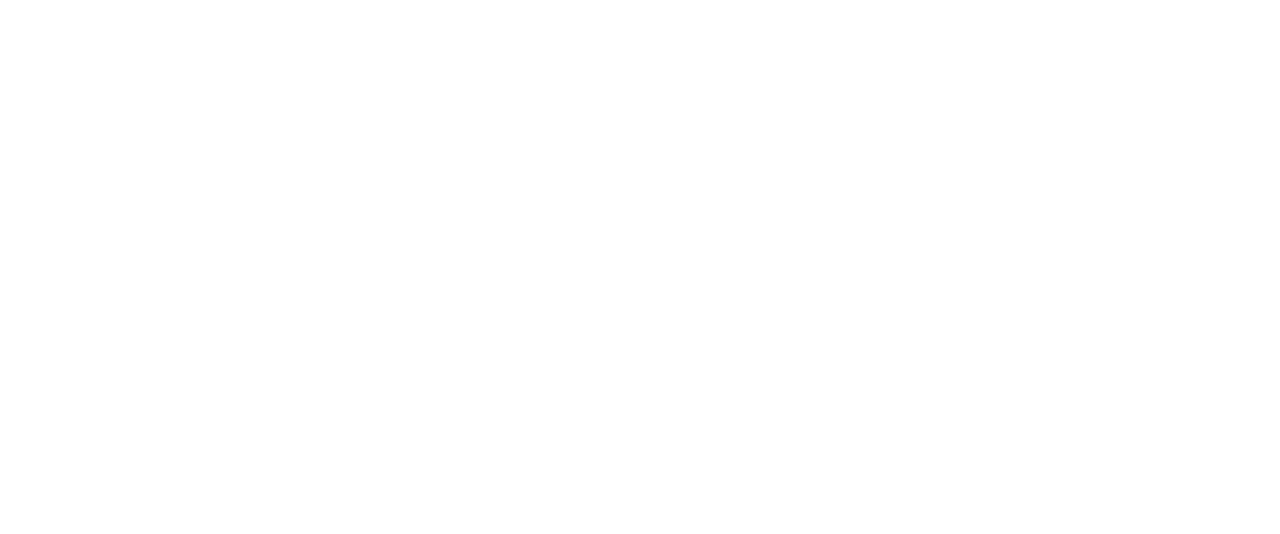
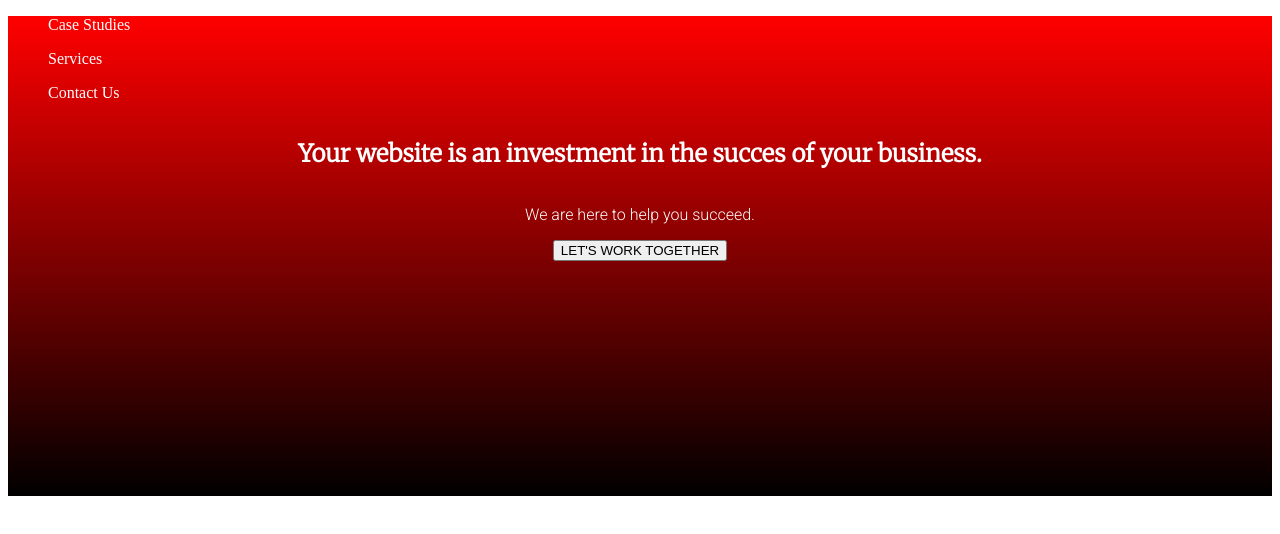
Before and after one commit to RobvdPlas/css-concept-opdracht, a plain HTML site: page index.html in a window 1280 px wide. Drawn offline with Linux system fonts and the light colour scheme.

Commit message:
Opzetje css en html
header, p, ul, fonts toegevoegd

```diff
--- a/index.html
+++ b/index.html
@@ -6,7 +6,67 @@
     <title>Title</title>
 </head>
 <body>
+    <header>
+        <nav>
+            <ul>Case Studies</ul>
+            <ul> Services</ul>
+            <ul> Contact Us</ul>
+        </nav>
+        <article>
+            <div class="center">
+                <h1>Your website is an investment in the succes of your business.</h1>
+                <p>We are here to help you succeed.</p>
+                <button> LET'S WORK TOGETHER</button>
+            </div>
+        </article>
+    </header>
+    <!-- <main>
+        <section>
+            <article>
+                <p>
 
+                </p>
+            </article>
+            <article>
+                <p>
+
+                </p>
+                <li>
+                    Click here
+                </li>
+            </article>
+        </section>
+        <section>
+            <article>
+                <div></div>
+                <div>
+                    <h1></h1>
+                    <p></p>
+                    <ul>
+                        <li>view project</li>
+                    </ul>
+                </div>
+            </article>
+            <article>
+                <div>
+                    <h2>Variety</h2>
+                    <p>tekst</p>
+                    <ul>
+                        <li>view project</li>
+                    </ul>
+                </div>
+            </article>
+            <article>
+                <div>
+                    <h2>Worth</h2>
+                    <p>tekst</p>
+                    <ul>
+                        <li>view project</li>
+                    </ul>
+                </div>
+            </article>
+        </section>
+    </main> -->
 </body>
 
 <style>
--- a/styles.css
+++ b/styles.css
@@ -19,12 +19,29 @@
 
 h1,h2,h3,h4 {
     font-family: 'Merriweather', serif;
+    color: white;
+}
+
+ul {
+    color: white;
 }
 
 p {
     font-family: 'Roboto', sans-serif;
+    color: white;
 }
-/*font-family: 'Merriweather', serif;*/
+
+header {
+    background: linear-gradient(red,black);
+    height: 60vh;
+}
+
+.center {
+    display: flex;
+    justify-content: center;
+    align-items: center;
+    flex-direction: column;
+}
 
 
 /* ------------------------------- 2. Typography ----------------------------------- */
```
